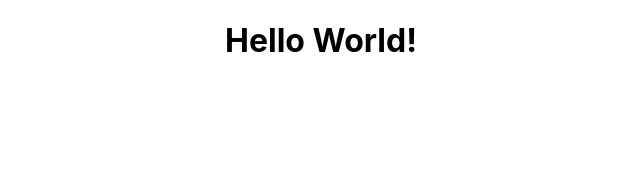
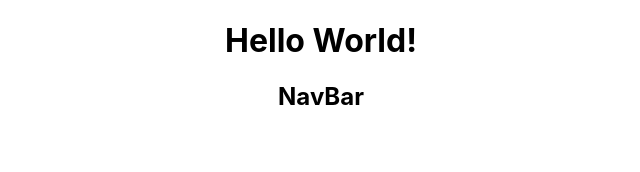
Before and after one commit to kerryoncoding/engineering-portfolio, a React (Create React App) app: page / in a window 1280 px wide. Shown: the top 172 px of the page, without its empty margins (319-959 px from the left). Built offline with nearby package versions, Linux system fonts and the light colour scheme.

Commit message:
placeholder components for Home, About, Projects

```diff
--- a/src/App.js
+++ b/src/App.js
@@ -1,10 +1,12 @@
-import logo from './logo.svg';
+import React from "react"
+import NavBar from "./components/NavBar"
 import './App.css';
 
 function App() {
   return (
     <div className="App">
       <h1>Hello World!</h1>
+      <NavBar />
     </div>
   );
 }
--- a/src/components/NavBar.js
+++ b/src/components/NavBar.js
@@ -1,7 +1,9 @@
 import React from "react"
 
 function NavBar(){
-   <h1>NavBar</h1>
+   return (
+         <h2>NavBar</h2>
+   )
 }
 
 export default NavBar;
```
Also changed, not shown: src/components/About.js (added, +9 -0 lines), src/components/Home.js (added, +9 -0 lines), src/components/Projects.js (added, +9 -0 lines).
